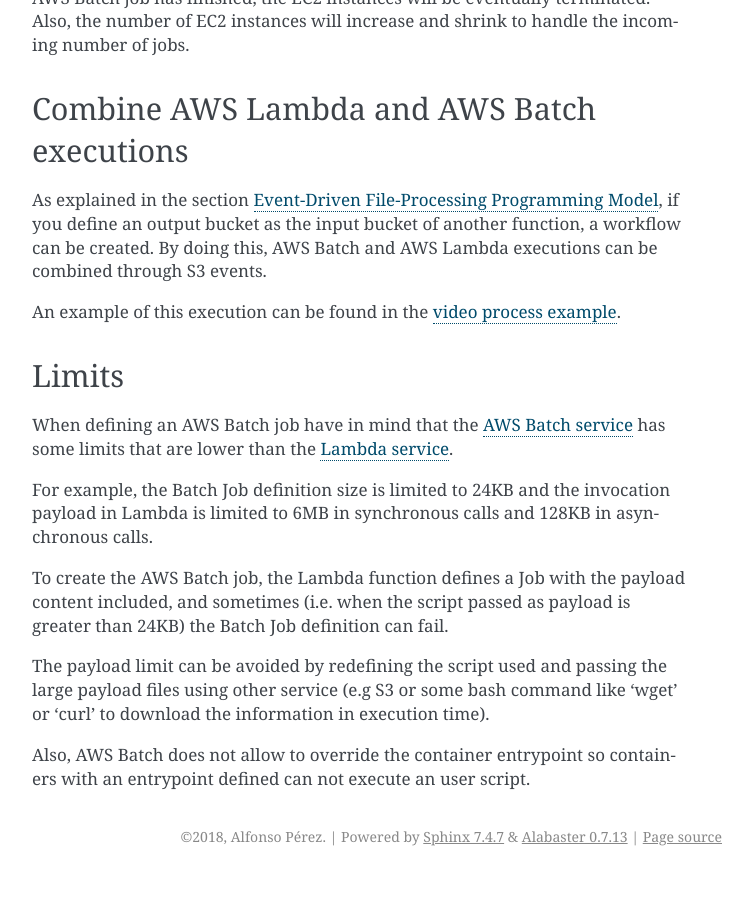
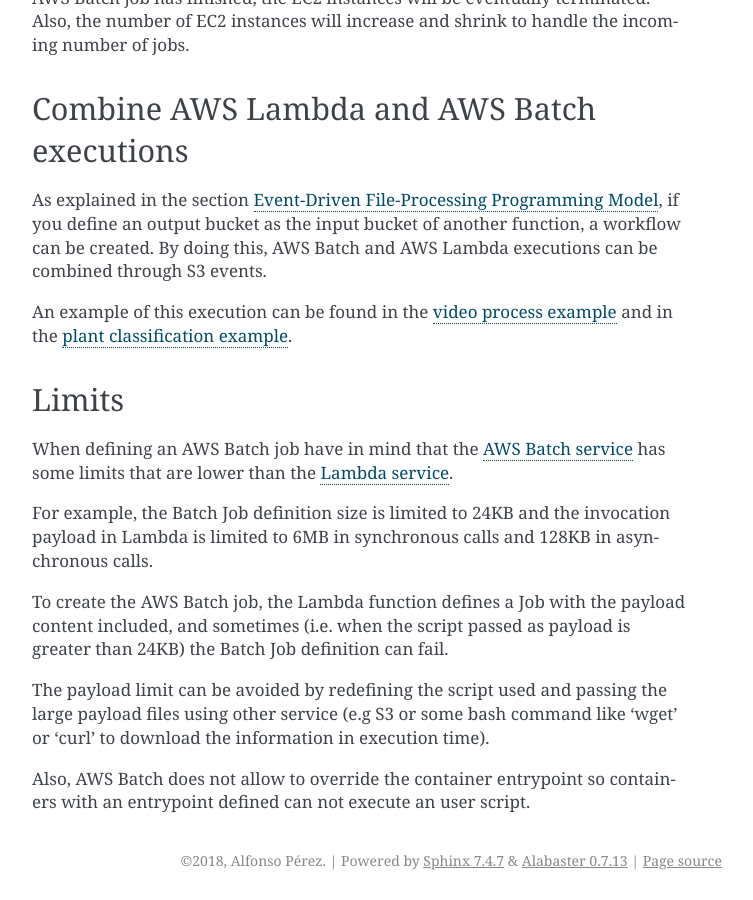
Before and after one commit to grycap/scar, a Sphinx documentation site: the page built from docs/source/batch.rst, in a window 1280 px wide and 900 px high, scrolled down 2139 px. Shown: the whole window, without its empty margins (388-1141 px from the left). Built offline with Sphinx 7.4.7, drawn with Linux system fonts in a browser that asks for light colours; before the commit the page ends 3015 px from its top, so only the background shows below that.

Commit message:
Modified documentation to support new examples

```diff
--- a/docs/source/batch.rst
+++ b/docs/source/batch.rst
@@ -78,7 +78,7 @@
 As explained in the section :doc:`/prog_model`, if you define an output bucket as the input bucket of another function, a workflow can be created.
 By doing this, AWS Batch and AWS Lambda executions can be combined through S3 events.
 
-An example of this execution can be found in the `video process example <https://github.com/grycap/scar/tree/master/examples/video-process>`_.
+An example of this execution can be found in the `video process example <https://github.com/grycap/scar/tree/master/examples/video-process>`_ and in the `plant classification example <https://github.com/grycap/scar/tree/master/examples/plant-classification>`_.
 
 Limits
 ------
```
Also changed, not shown: examples/README.md.
